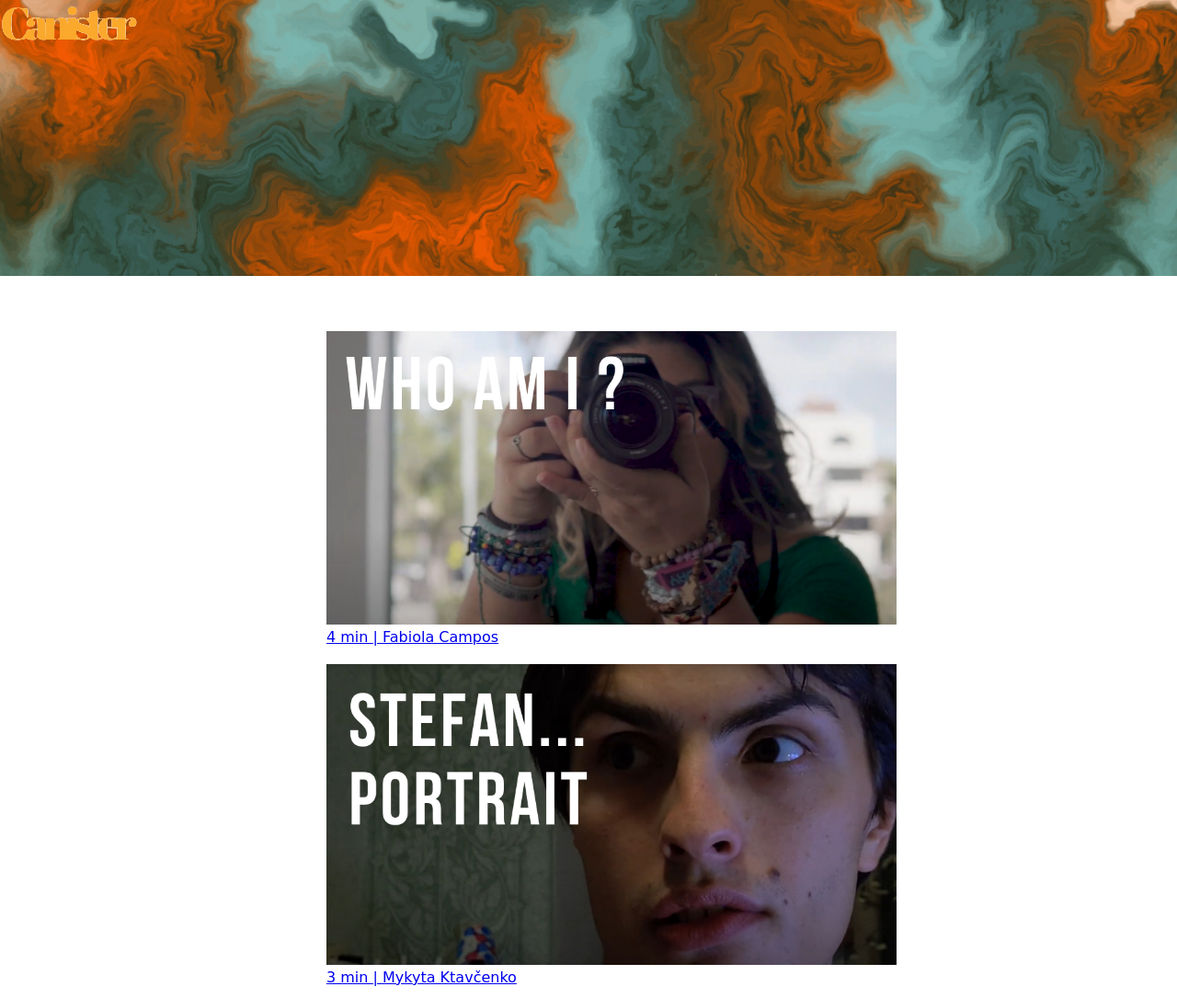
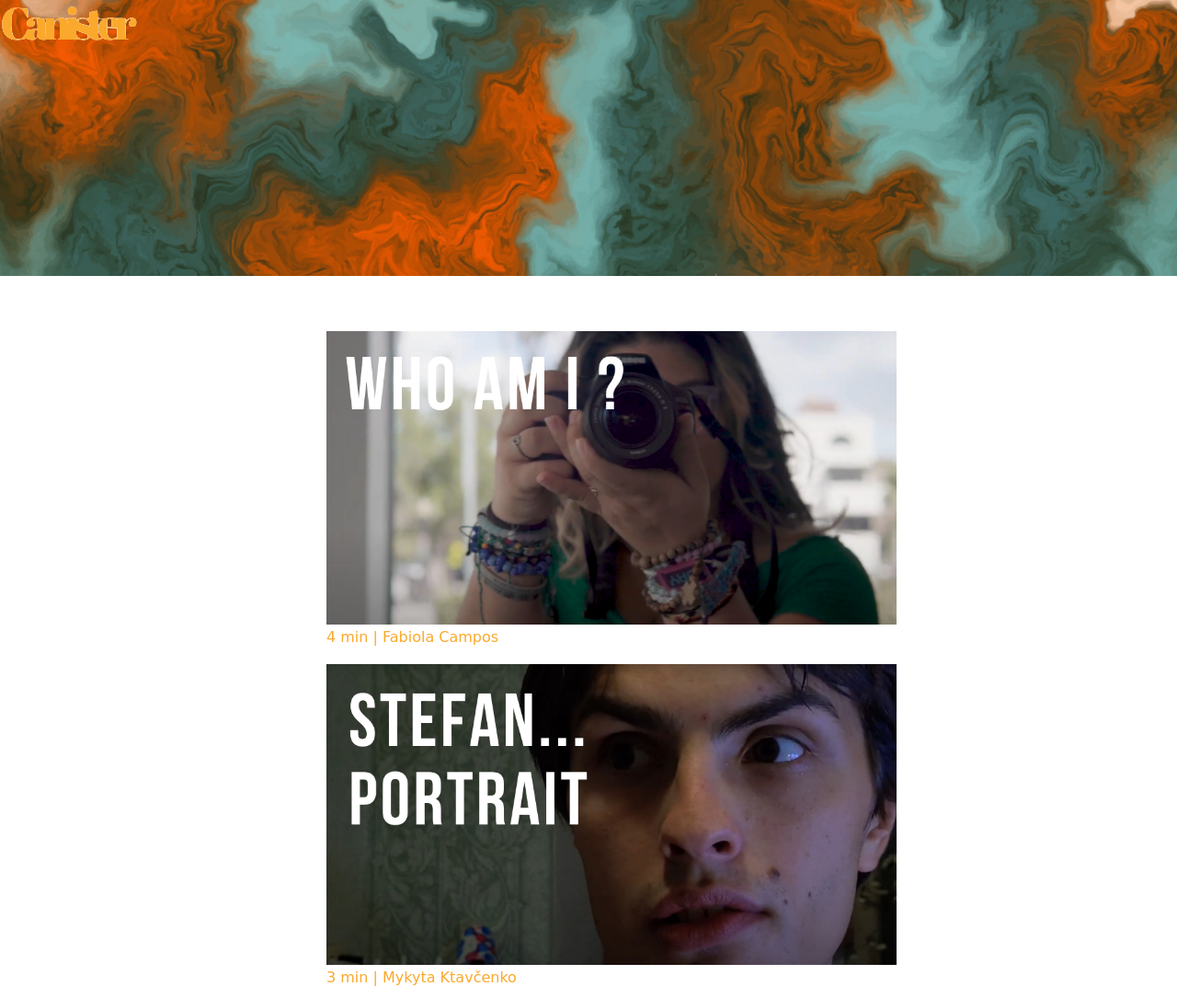
Before and after one commit to EmilioBerumen910/Canister.Network, a website: page Themes/BioTheme.html in a window 1280 px wide. Shown: the top 1085 px of the page at 92% size. Drawn offline with Linux system fonts and the light colour scheme; the site is published under a folder, as on GitHub Pages, so addresses that start at the root find nothing; a web font is replaced by a local one.

Commit message:
Update BioTheme.html

```diff
--- a/Themes/BioTheme.html
+++ b/Themes/BioTheme.html
@@ -2,7 +2,7 @@
 <html>
   <head>
 <link rel="stylesheet" href="https://cdnjs.cloudflare.com/ajax/libs/font-awesome/4.7.0/css/font-awesome.min.css">
-<link rel="stylesheet" href="/FinalPartProfiles.css">
+<link rel="stylesheet" href="../FinalPartProfiles.css">
 <link rel="preconnect" href="https://fonts.googleapis.com">
 <link rel="preconnect" href="https://fonts.googleapis.com">
 <link rel="preconnect" href="https://fonts.gstatic.com" crossorigin>
```
